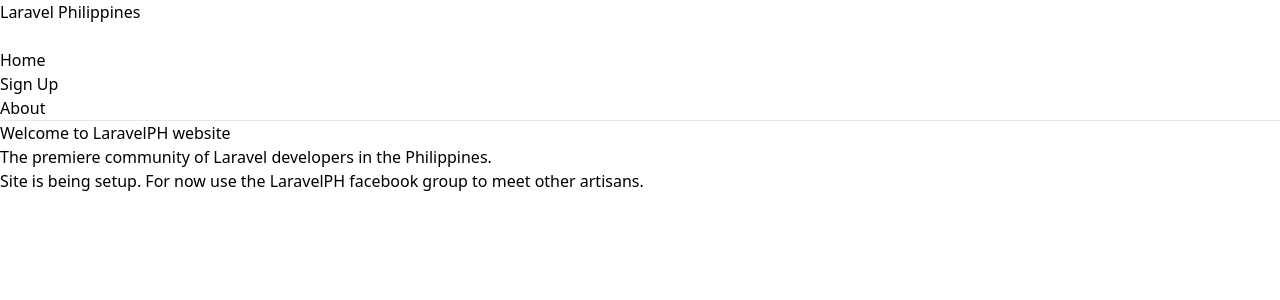
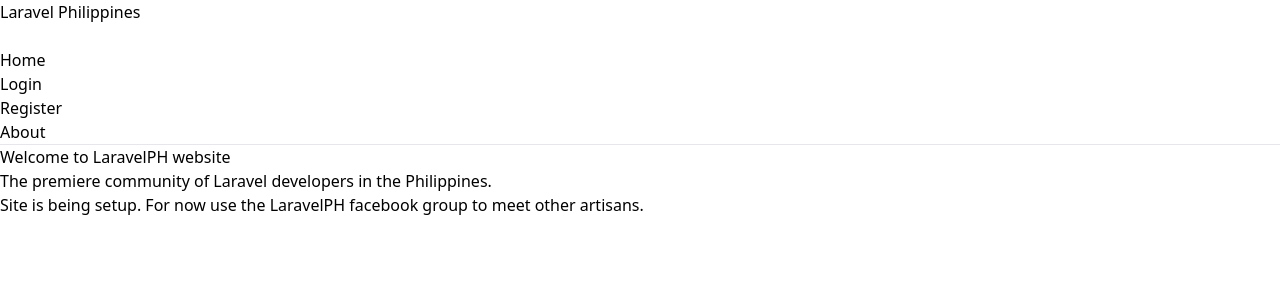
Before and after one commit to kuya-joe/vite-react-ts-starter, a React (Vite) app: page / in a window 1280 px wide. Shown: the top 300 px of the page. Built offline with nearby package versions, Linux system fonts and the light colour scheme.

Commit message:
feat: add login link

```diff
--- a/src/components/Header.tsx
+++ b/src/components/Header.tsx
@@ -19,7 +19,10 @@
                 <Link to="/">Home</Link>
               </li>
               <li  className="mr-2">
-                <Link to="/signup">Sign Up</Link>
+                <Link to="/login">Login</Link>
+              </li>
+              <li  className="mr-2">
+                <Link to="/signup">Register</Link>
               </li>
               <li className="mr-2">
                 <Link to="/about">About</Link>
```
